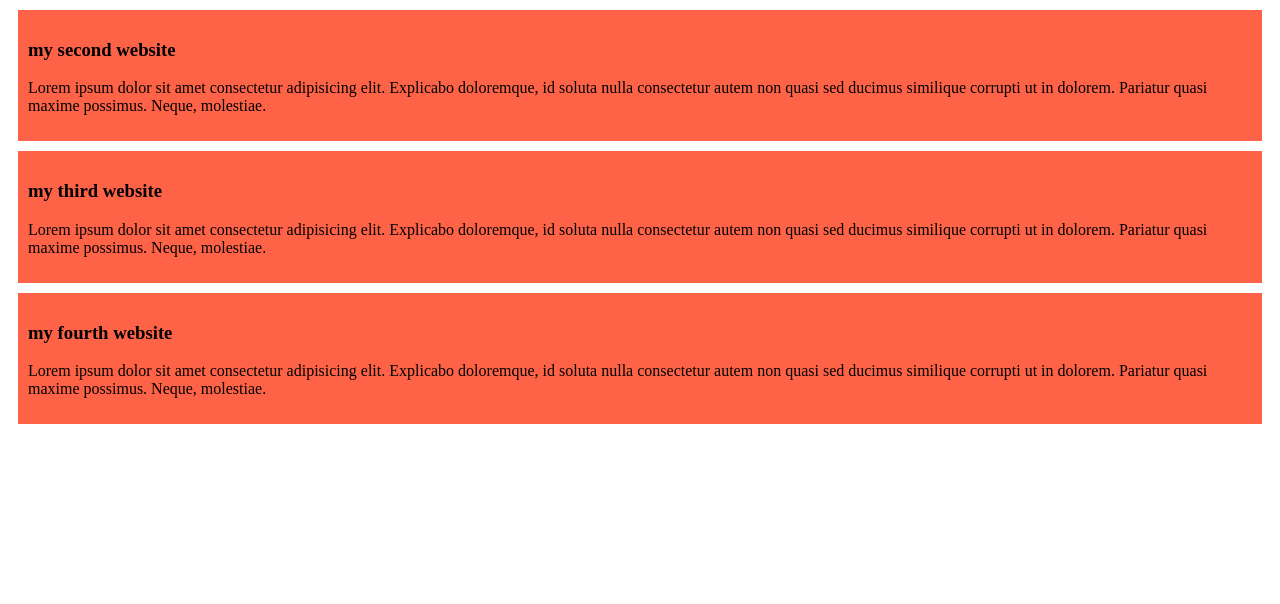
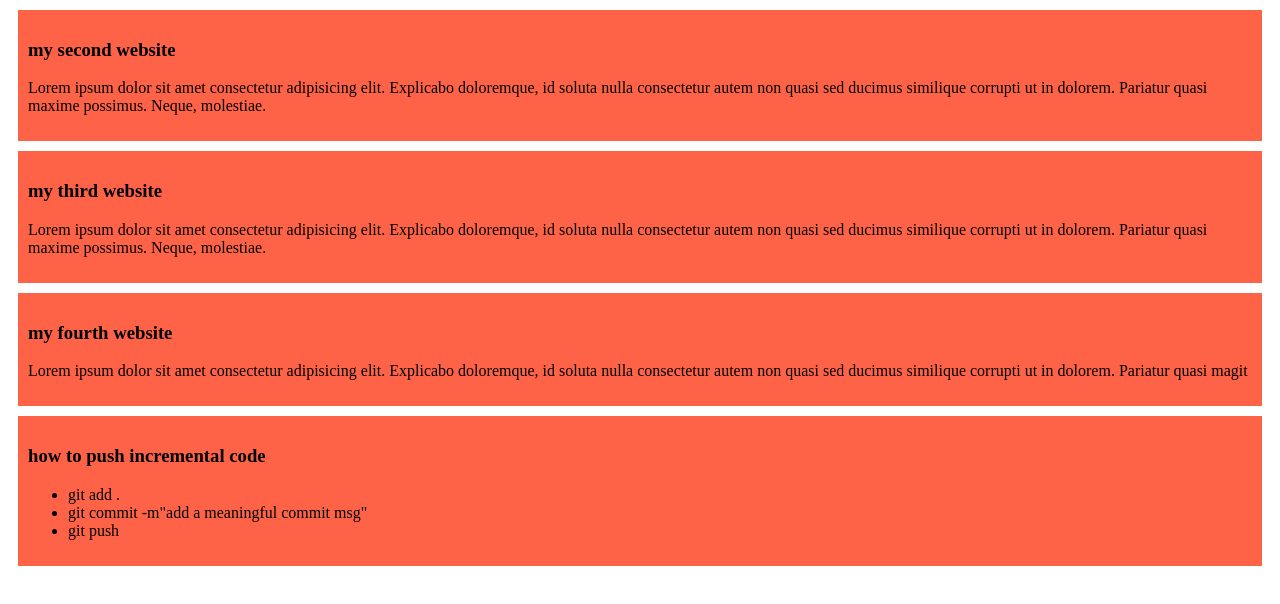
Before and after one commit to shaidulhoque8899/my-shaidul-coop-repo, a plain HTML site: page index.html in a window 1280 px wide. Drawn offline with Linux system fonts and the light colour scheme.

Commit message:
added a list to push code

```diff
--- a/index.html
+++ b/index.html
@@ -17,6 +17,13 @@
     </div>
     <div>
         <h3>my fourth website</h3>
-        <p>Lorem ipsum dolor sit amet consectetur adipisicing elit. Explicabo doloremque, id soluta nulla consectetur autem non quasi sed ducimus similique corrupti ut in dolorem. Pariatur quasi maxime possimus. Neque, molestiae.</p>
+        <p>Lorem ipsum dolor sit amet consectetur adipisicing elit. Explicabo doloremque, id soluta nulla consectetur autem non quasi sed ducimus similique corrupti ut in dolorem. Pariatur quasi magit
     </div>
-</body>
+    <div>
+        <h3>how to push incremental code</h3>
+        <ul>
+            <li>git add .</li>
+            <li>git commit -m"add a meaningful commit msg"</li>
+            <li>git push</li>
+        </ul>
+    </div>
```
